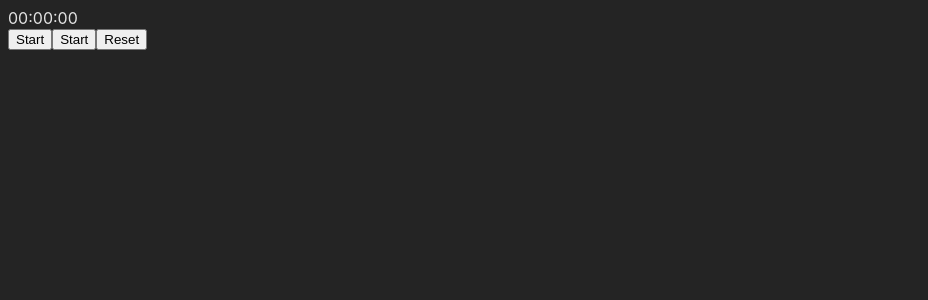
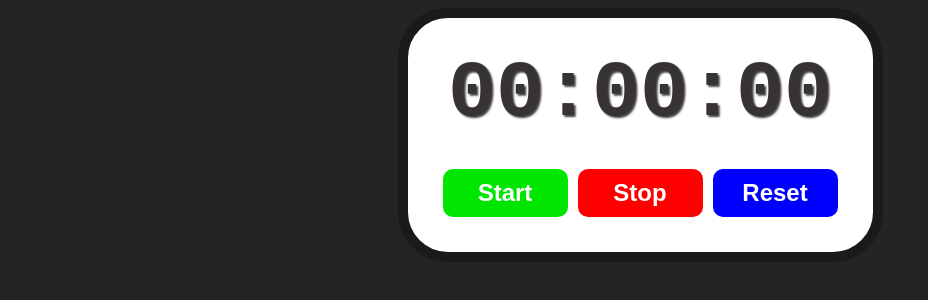
Before and after one commit to zaidalqadiri/Stop-Watch-App, a React (Vite) app: page / in a window 1280 px wide. Shown: the top 300 px of the page, without its empty margins (0-928 px from the left). Built offline with nearby package versions, Linux system fonts and the light colour scheme.

Commit message:
implemented styling

```diff
--- a/src/Stopwatch.jsx
+++ b/src/Stopwatch.jsx
@@ -36,7 +36,7 @@ function Stopwatch() {
             <div className="display">{formatTime()}</div>
             <div className="controls">
                 <button onClick={start} className="start-button">Start</button>
-                <button onClick={start} className="start-button">Start</button>
+                <button onClick={stop} className="stop-button">Stop</button>
                 <button onClick={reset} className="reset-button">Reset</button>
             </div>
 
--- a/src/index.css
+++ b/src/index.css
@@ -1,5 +1,65 @@
-:root {
+body {
   font-family: Inter, system-ui, Avenir, Helvetica, Arial, sans-serif;
   color: rgba(255, 255, 255, 0.87);
   background-color: #242424;
+
+  display: flex;
+  flex-direction: column;
+  align-items: center;
 }
+
+.stopwatch {
+  display: flex;
+  flex-direction: column;
+  align-items: center;
+  border: 10px solid rgb(27, 26, 26);
+  border-radius: 50px;
+  background-color: white;
+  padding: 30px;
+}
+
+.display {
+  font-size: 5rem;
+  font-family: monospace;
+  font-weight: bold;
+  color: #363236;
+  text-shadow: 2px 2px 2px rgba(0, 0, 0, 0.749);
+  margin-bottom: 25px;
+}
+
+.controls button {
+  font-size: 1.5rem;
+  font-weight: bold;
+  padding: 10px 20px;
+  margin: 5px;
+  min-width: 125px;
+  border: none;
+  border-radius: 10px;
+  cursor: pointer;
+  color: white;
+  transition: background-color 0.5s ease;
+}
+
+.start-button {
+  background-color: rgb(0, 230, 0);
+}
+
+.start-button:hover {
+  background-color: rgb(1, 172, 1);
+}
+
+.stop-button {
+  background-color: red;
+}
+
+.stop-button:hover {
+  background-color: rgb(198, 1, 1);
+}
+
+.reset-button {
+  background-color: blue;
+}
+
+.reset-button:hover {
+  background-color: rgb(0, 0, 158);
+}
```
